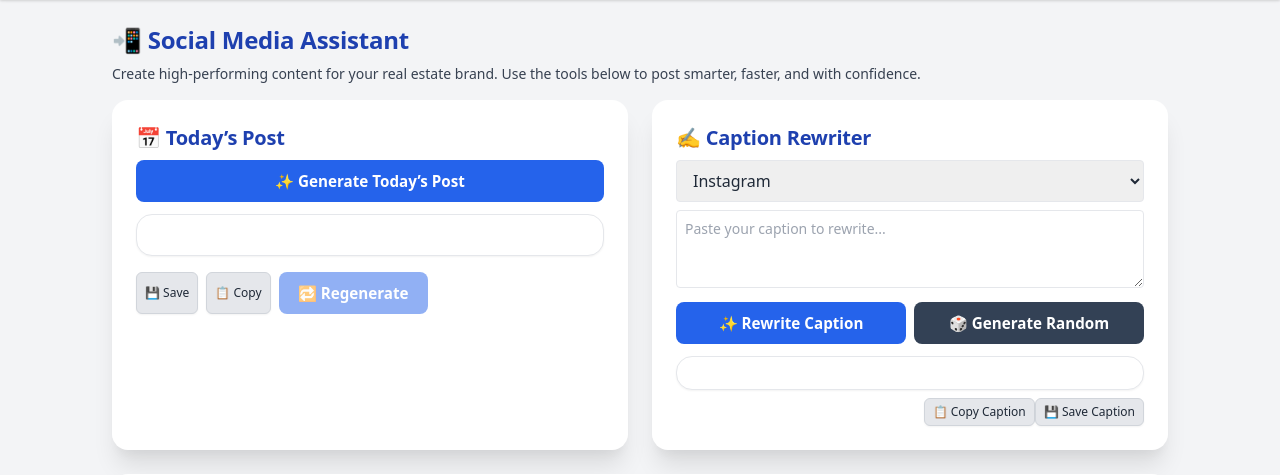
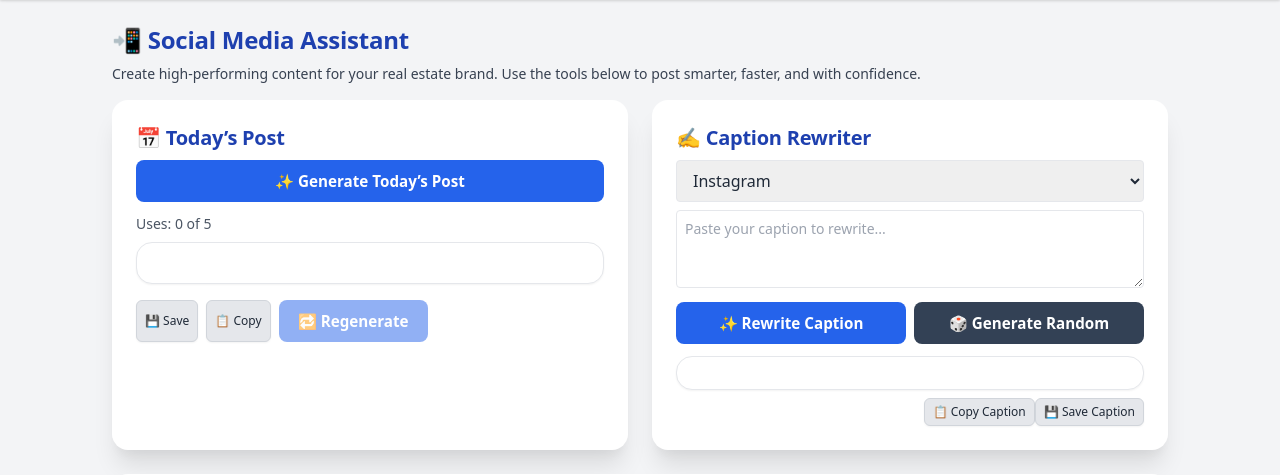
Before and after one commit to pbrida/promptagent, a Flask app: page /daily-post in a window 1280 px wide. Shown: the part 71-546 px from the top of the page. Run offline with Flask 3, Linux system fonts and the light colour scheme.

Commit message:
Update daily-post.html

```diff
--- a/templates/daily-post.html
+++ b/templates/daily-post.html
@@ -18,14 +18,20 @@
     <h2 class="text-xl font-semibold text-blue-800 mb-2">📅 Today’s Post</h2>
 
     <button id="generateDailyPostBtn" class="btn btn-primary w-full mb-3">✨ Generate Today’s Post</button>
-    <div id="usageCounter" class="text-sm text-gray-600 mb-2 hidden"></div>
+
+    {% if not session.get('is_pro', False) %}
+      <div id="usageCounter" class="text-sm text-gray-600 mb-2">Uses: <span>0</span> of 5</div>
+    {% endif %}
+
     <div id="clientLoadingSpinner" class="hidden text-purple-600 text-sm animate-pulse mb-2">
       ⏳ Generating post...
     </div>
+
     <div id="clientReplyLockedMsg" class="hidden text-sm text-red-600 mb-2">
       🔒 Free post used.
       <button onclick="goPro()" class="underline">Upgrade to Pro</button>
     </div>
+
     <div id="clientReplyOutput" class="bg-white border border-gray-200 rounded-2xl p-5 mb-4 text-base text-gray-800 font-sans leading-7 shadow-sm whitespace-pre-wrap max-h-72 overflow-y-auto overflow-x-auto"></div>
 
     <div class="flex gap-2">
@@ -64,7 +70,6 @@
     </div>
   </div>
 
-
   <!-- Weekly Post Planner -->
   <div class="bg-white rounded-2xl shadow-xl p-6 md:col-span-2">
     <h2 class="text-xl font-semibold text-blue-800 mb-2">🗓️ Weekly Post Planner</h2>
@@ -82,7 +87,6 @@
       <button id="copyWeeklyBtn" class="btn-mini">📋 Copy Weekly Plan</button>
       <button id="saveWeeklyBtn" class="btn-mini">💾 Save Weekly Plan</button>
     </div>
-
   </div>
 </div>
 
@@ -92,5 +96,4 @@
 </noscript>
 
 <script src="{{ url_for('static', filename='js/social.js') }}" defer></script>
-
 {% endblock %}
```
Lines whose indentation alone changed are shown as unchanged.
